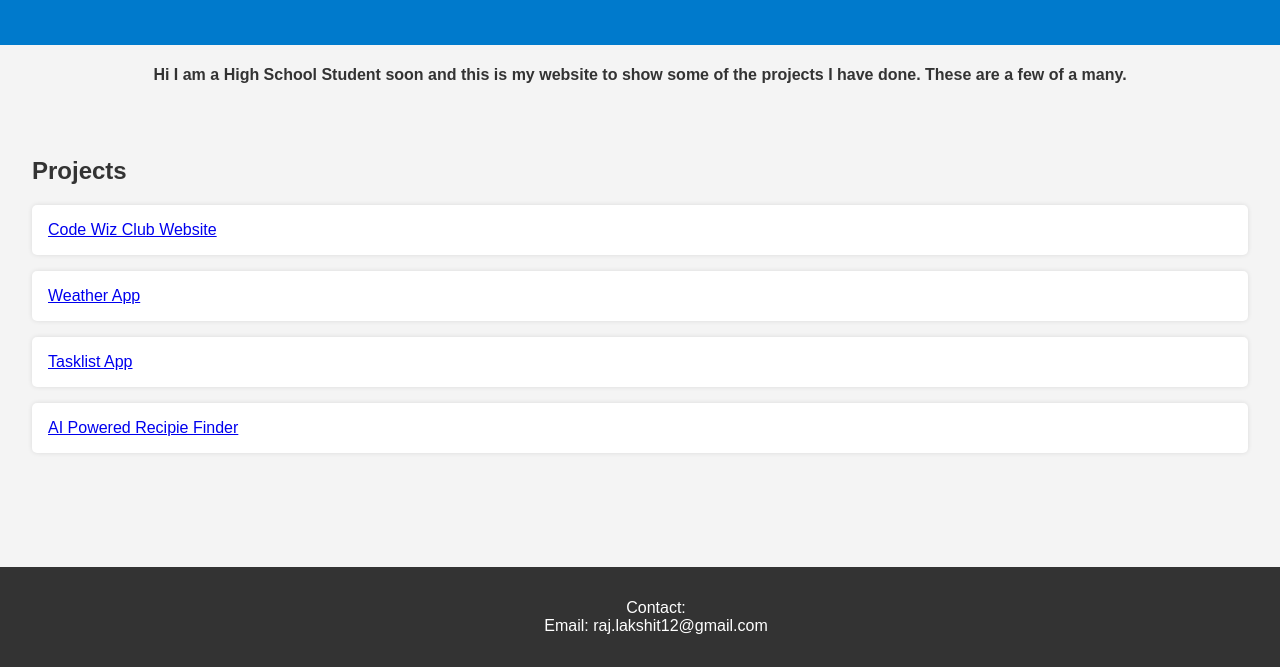
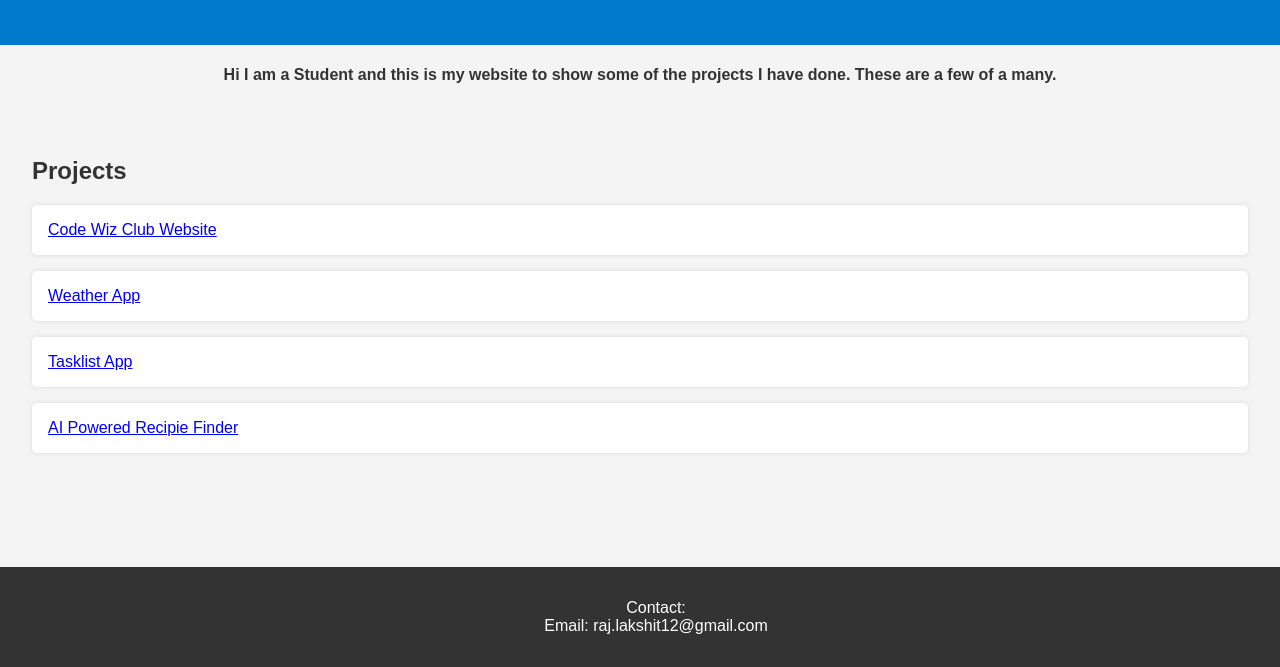
Before and after one commit to LakshitRaj-io/Portfolio, a plain HTML site: page index.html in a window 1280 px wide. Shown: the part 133-800 px from the top of the page. Drawn offline with Linux system fonts and the light colour scheme.

Commit message:
index.html

```diff
--- a/index.html
+++ b/index.html
@@ -12,7 +12,7 @@
     <p>Welcome to my personal portfolio website</p>
   </header>
   <section class="personalstatement">
-    <h4> <center>Hi I am a High School Student soon and this is my website to show some of the projects I have done. These are a few of a many. </center></h4>
+    <h4> <center>Hi I am a Student and this is my website to show some of the projects I have done. These are a few of a many. </center></h4>
   </section>
   <section class="projects">
     <h2>Projects</h2>
```
